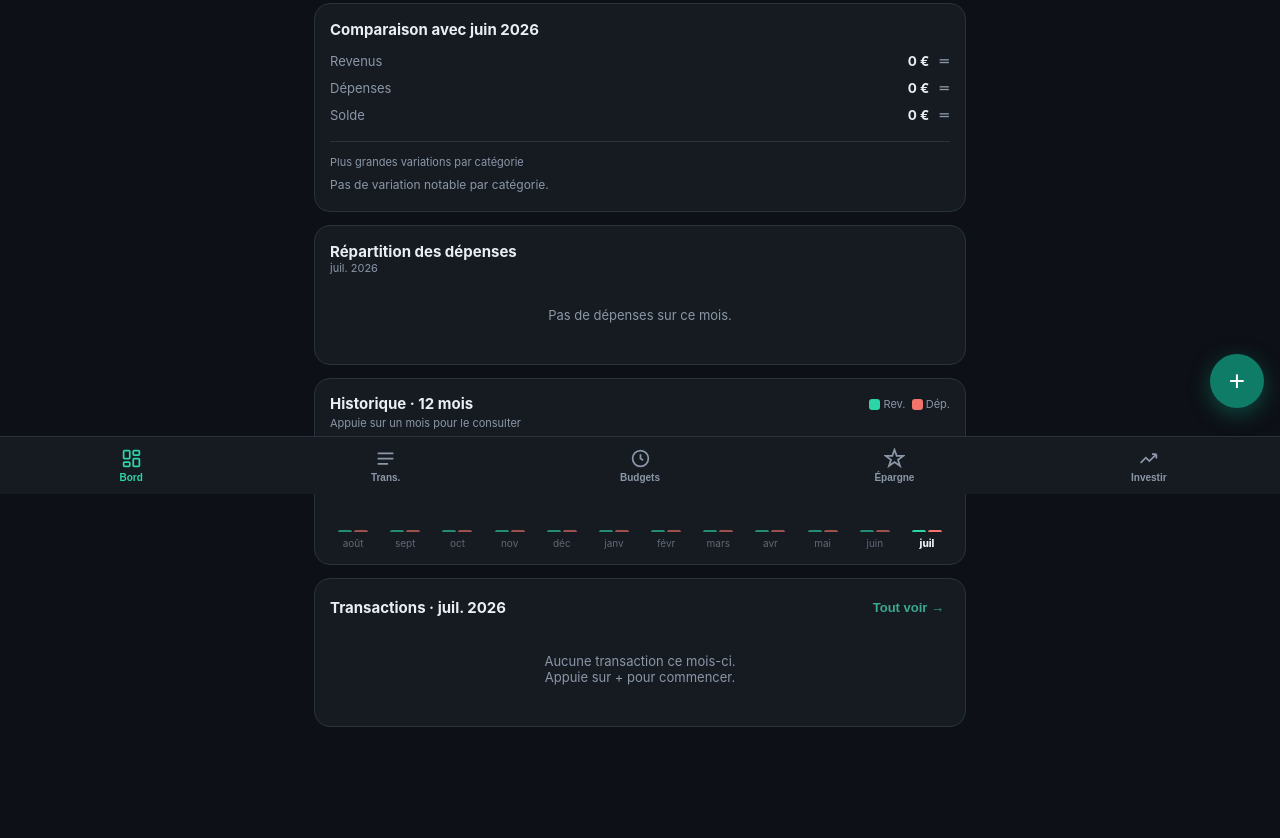
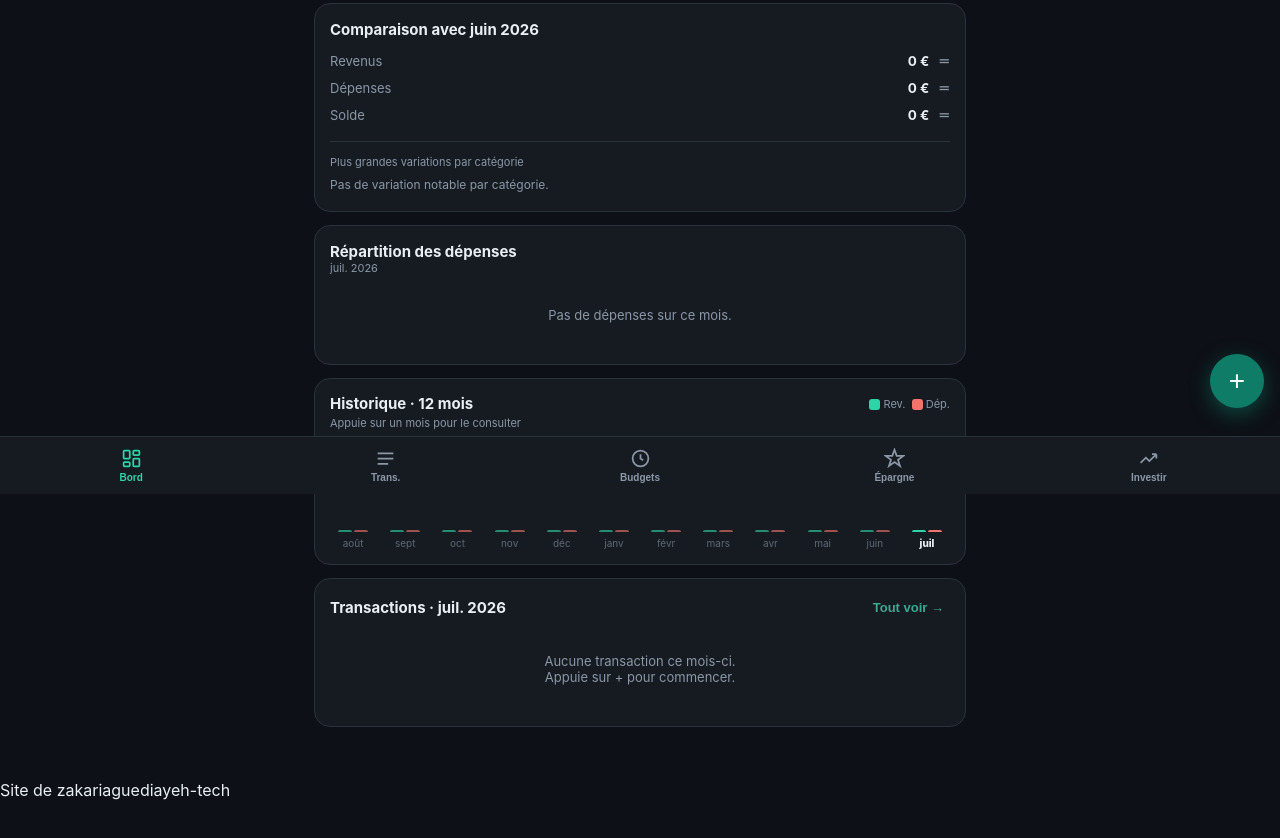
Before and after one commit to zakariaguediayeh-tech/FinanceZGA, a plain HTML site: page index.html in a window 1280 px wide. Shown: the part 306-1144 px from the top of the page. Drawn offline with Linux system fonts and the light colour scheme.

Commit message:
Update index.html

```diff
--- a/index.html
+++ b/index.html
@@ -146,3 +146,4 @@ hr.sep{border:none;border-top:1px solid var(--line);margin:13px 0}
 <script src="app.js"></script>
 </body>
 </html>
+<p>Site de zakariaguediayeh-tech</p>
```
